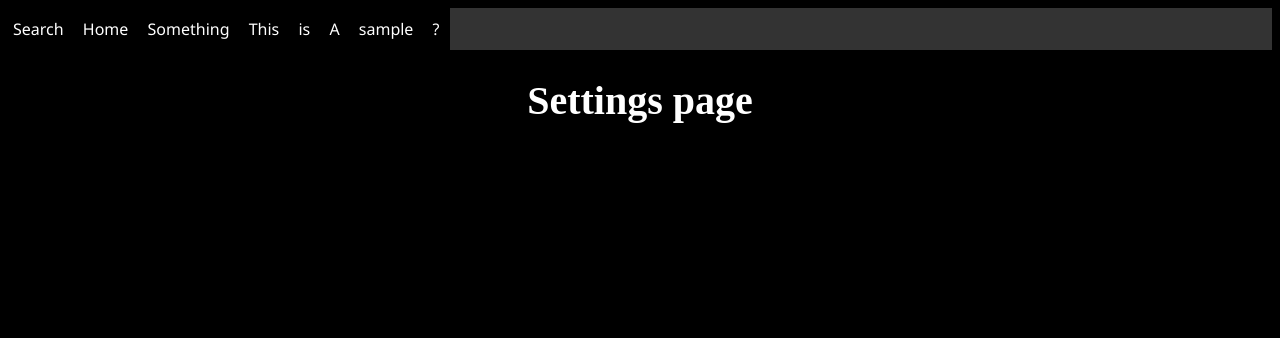
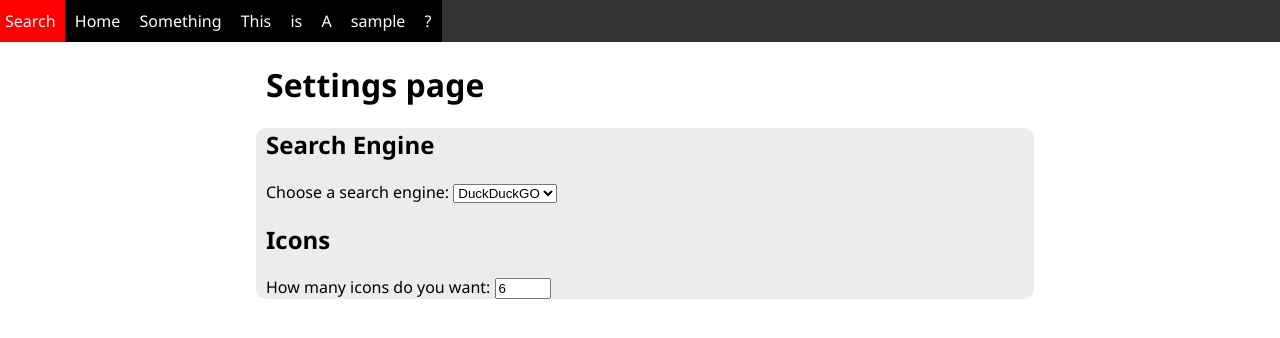
Before and after one commit to Shaddow798/startpage, a Flask app: page /settings in a window 1280 px wide. Shown: the top 338 px of the page. Run offline with Flask 3, Linux system fonts and the light colour scheme.

Commit message:
Make way for settings page and begin to add them

```diff
--- a/static/css/main.css
+++ b/static/css/main.css
@@ -1,60 +1,4 @@
 body {
-	background: black;
-
+	font-family: 'Segoe UI', Tahoma, Geneva, Verdana, sans-serif;
+	margin: 0px;
 }
-
-.content-div {
-	font-family: arial;
-	font-size: 20pt;
-	margin: auto;
-	width: 601px;
-}
-
-p {
-	font-size: 75%;
-}
-
-a {
-	color: #ffff;
-}
-
-h1 {
-	color: #ffff;
-	font-size: 30pt;
-	text-align: center;
-}
-
-input[type=text] {
-	width: 100%;
-	padding: 12px 20px;
-	margin: 8px 0;
-	box-sizing: border-box;
-}
-
-.content {
-	padding: 0;
-	margin: 0px;
-	display: flex;
-
-}
-.object {
-	display:inline-block;
-	width: 96px;
-	padding: 0px;
-	text-align: center;
-	font-size: 30px;
-	margin-right: 5px;
-	margin-top: 0px;
-	margin-bottom: 0px;
-}
-.object_icon {
-	width: 96px;
-	height: 96px;
-	margin: 0;
-	padding: 0;
-}
-object_link {
-	font-size: 30px;
-	margin: 0;
-	padding: 0;
-}
--- a/static/css/navbar.css
+++ b/static/css/navbar.css
@@ -4,7 +4,6 @@ nav{
     padding: 10px;
     margin-left: 0px;
     padding-left: 0px;
-    font-family: 'Segoe UI', Tahoma, Geneva, Verdana, sans-serif;
 
 
 }
--- /dev/null
+++ b/static/css/settings.css
@@ -0,0 +1,19 @@
+main {
+    width: 60%;
+    margin-left: 20%;
+    flex-grow: 1;
+    padding-left: 10px;
+    background-color: #ececec;
+    border-radius: 10px;
+}
+header {
+    margin-left: 20%;
+    padding-left: 10px;
+}
+
+.text_block{
+    display: inline-block;
+    word-wrap: break-word;
+    vertical-align: bottom;
+    width: 67%;
+}
--- a/templates/index.html
+++ b/templates/index.html
@@ -1,10 +1,12 @@
 {% extends 'base.html' %}
 {% block head%}
+<link rel="stylesheet" href="{{ url_for('static', filename='css/startpage.css') }}">
+
 <title>StartPage</title>
 {% endblock %}
 
 {% block body %}
-<input type="button" value="Settings">
+<a href="/settings"><input type="button" value="Settings"></a>
 <div class="content-div">
 	<div class="searchbar">
 		<h1>StartPage</h1>
--- a/templates/settings.html
+++ b/templates/settings.html
@@ -1,9 +1,31 @@
 {% extends 'base.html' %}
 {% block head%}
 <title>StartPage</title>
+<link rel="stylesheet" href="{{ url_for('static', filename='css/settings.css') }}">
 {% endblock %}
 
 {% block body%}
-<h1> Settings page</h1>
+<header>
+    <h1> Settings page</h1>
+</header>
+
+<main>
+    <form>
+        <h2>Search Engine</h2>
+        <label for="searchengine">Choose a search engine:</label>
+        <select name="cars" id="cars">
+          <option value="ddg">DuckDuckGO</option>
+          <option value="google">Google</option>
+          <option value="yahoo">Yahoo</option>
+          <option value="bing">Bing</option>
+        </select>
+
+        <h2>Icons</h2>
+        <label for="icons">How many icons do you want:</label>
+        <input type="number" id="quantity" name="quantity" value="6" min="0" max="24">
+
+    </form>
+</main>
+
 
 {% endblock %}
```
Also changed, not shown: static/css/startpage.css (added, +60 -0 lines).
